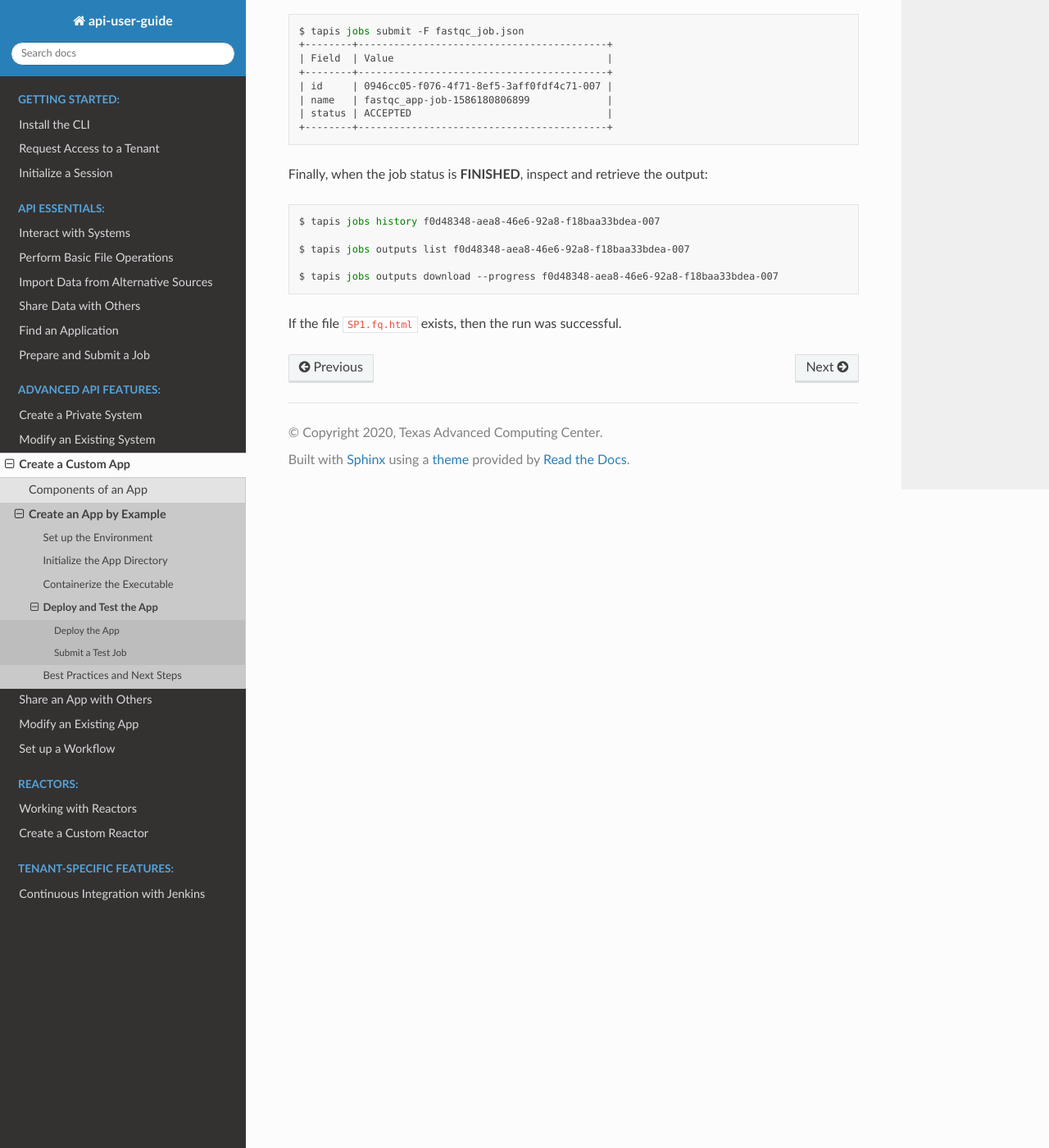
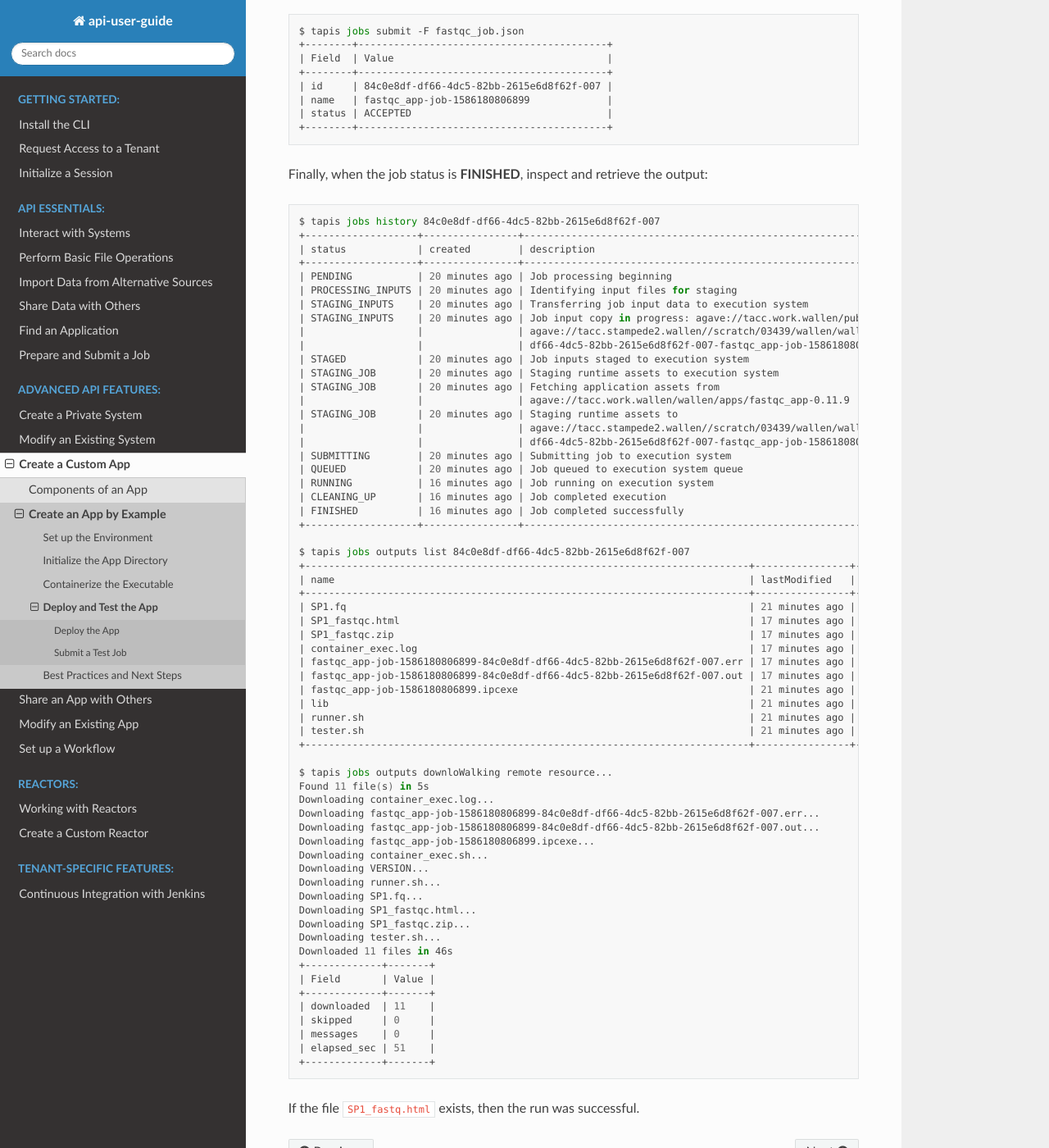
Before and after one commit to wjallen/api-user-guide, a Sphinx documentation site: the page built from docs/advanced-api-features/app-building/deploy_and_test_the_app.rst, in a window 1280 px wide and 1400 px high, scrolled down 2549 px. Shown: the whole window at 82% size. Built offline with Sphinx 7.4.7 and the Read the Docs theme 2.0.0, drawn with Linux system fonts in a browser that asks for light colours.

Commit message:
adding outputs for app tests

```diff
--- a/docs/advanced-api-features/app-building/deploy_and_test_the_app.rst
+++ b/docs/advanced-api-features/app-building/deploy_and_test_the_app.rst
@@ -150,7 +150,7 @@ Then, submit the test job:
    +--------+------------------------------------------+
    | Field  | Value                                    |
    +--------+------------------------------------------+
-   | id     | 0946cc05-f076-4f71-8ef5-3aff0fdf4c71-007 |
+   | id     | 84c0e8df-df66-4dc5-82bb-2615e6d8f62f-007 |
    | name   | fastqc_app-job-1586180806899             |
    | status | ACCEPTED                                 |
    +--------+------------------------------------------+
@@ -160,11 +160,68 @@ Finally, when the job status is **FINISHED**, inspect and retrieve the output:
 
 .. code-block:: bash
 
-   $ tapis jobs history f0d48348-aea8-46e6-92a8-f18baa33bdea-007
+   $ tapis jobs history 84c0e8df-df66-4dc5-82bb-2615e6d8f62f-007
+   +-------------------+----------------+------------------------------------------------------------------------------+
+   | status            | created        | description                                                                  |
+   +-------------------+----------------+------------------------------------------------------------------------------+
+   | PENDING           | 20 minutes ago | Job processing beginning                                                     |
+   | PROCESSING_INPUTS | 20 minutes ago | Identifying input files for staging                                          |
+   | STAGING_INPUTS    | 20 minutes ago | Transferring job input data to execution system                              |
+   | STAGING_INPUTS    | 20 minutes ago | Job input copy in progress: agave://tacc.work.wallen/public/SP1.fq to        |
+   |                   |                | agave://tacc.stampede2.wallen//scratch/03439/wallen/wallen/job-84c0e8df-     |
+   |                   |                | df66-4dc5-82bb-2615e6d8f62f-007-fastqc_app-job-1586180806899/SP1.fq          |
+   | STAGED            | 20 minutes ago | Job inputs staged to execution system                                        |
+   | STAGING_JOB       | 20 minutes ago | Staging runtime assets to execution system                                   |
+   | STAGING_JOB       | 20 minutes ago | Fetching application assets from                                             |
+   |                   |                | agave://tacc.work.wallen/wallen/apps/fastqc_app-0.11.9                       |
+   | STAGING_JOB       | 20 minutes ago | Staging runtime assets to                                                    |
+   |                   |                | agave://tacc.stampede2.wallen//scratch/03439/wallen/wallen/job-84c0e8df-     |
+   |                   |                | df66-4dc5-82bb-2615e6d8f62f-007-fastqc_app-job-1586180806899                 |
+   | SUBMITTING        | 20 minutes ago | Submitting job to execution system                                           |
+   | QUEUED            | 20 minutes ago | Job queued to execution system queue                                         |
+   | RUNNING           | 16 minutes ago | Job running on execution system                                              |
+   | CLEANING_UP       | 16 minutes ago | Job completed execution                                                      |
+   | FINISHED          | 16 minutes ago | Job completed successfully                                                   |
+   +-------------------+----------------+------------------------------------------------------------------------------+
 
-   $ tapis jobs outputs list f0d48348-aea8-46e6-92a8-f18baa33bdea-007
+   $ tapis jobs outputs list 84c0e8df-df66-4dc5-82bb-2615e6d8f62f-007
+   +---------------------------------------------------------------------------+----------------+--------+
+   | name                                                                      | lastModified   | length |
+   +---------------------------------------------------------------------------+----------------+--------+
+   | SP1.fq                                                                    | 21 minutes ago |  22471 |
+   | SP1_fastqc.html                                                           | 17 minutes ago | 561766 |
+   | SP1_fastqc.zip                                                            | 17 minutes ago | 420233 |
+   | container_exec.log                                                        | 17 minutes ago |  19156 |
+   | fastqc_app-job-1586180806899-84c0e8df-df66-4dc5-82bb-2615e6d8f62f-007.err | 17 minutes ago |    372 |
+   | fastqc_app-job-1586180806899-84c0e8df-df66-4dc5-82bb-2615e6d8f62f-007.out | 17 minutes ago |     29 |
+   | fastqc_app-job-1586180806899.ipcexe                                       | 21 minutes ago |   2727 |
+   | lib                                                                       | 21 minutes ago |   4096 |
+   | runner.sh                                                                 | 21 minutes ago |    881 |
+   | tester.sh                                                                 | 21 minutes ago |     44 |
+   +---------------------------------------------------------------------------+----------------+--------+
 
-   $ tapis jobs outputs download --progress f0d48348-aea8-46e6-92a8-f18baa33bdea-007
+   $ tapis jobs outputs downloWalking remote resource...
+   Found 11 file(s) in 5s
+   Downloading container_exec.log...
+   Downloading fastqc_app-job-1586180806899-84c0e8df-df66-4dc5-82bb-2615e6d8f62f-007.err...
+   Downloading fastqc_app-job-1586180806899-84c0e8df-df66-4dc5-82bb-2615e6d8f62f-007.out...
+   Downloading fastqc_app-job-1586180806899.ipcexe...
+   Downloading container_exec.sh...
+   Downloading VERSION...
+   Downloading runner.sh...
+   Downloading SP1.fq...
+   Downloading SP1_fastqc.html...
+   Downloading SP1_fastqc.zip...
+   Downloading tester.sh...
+   Downloaded 11 files in 46s
+   +-------------+-------+
+   | Field       | Value |
+   +-------------+-------+
+   | downloaded  | 11    |
+   | skipped     | 0     |
+   | messages    | 0     |
+   | elapsed_sec | 51    |
+   +-------------+-------+
 
 
-If the file ``SP1.fq.html`` exists, then the run was successful.
+If the file ``SP1_fastq.html`` exists, then the run was successful.
```
